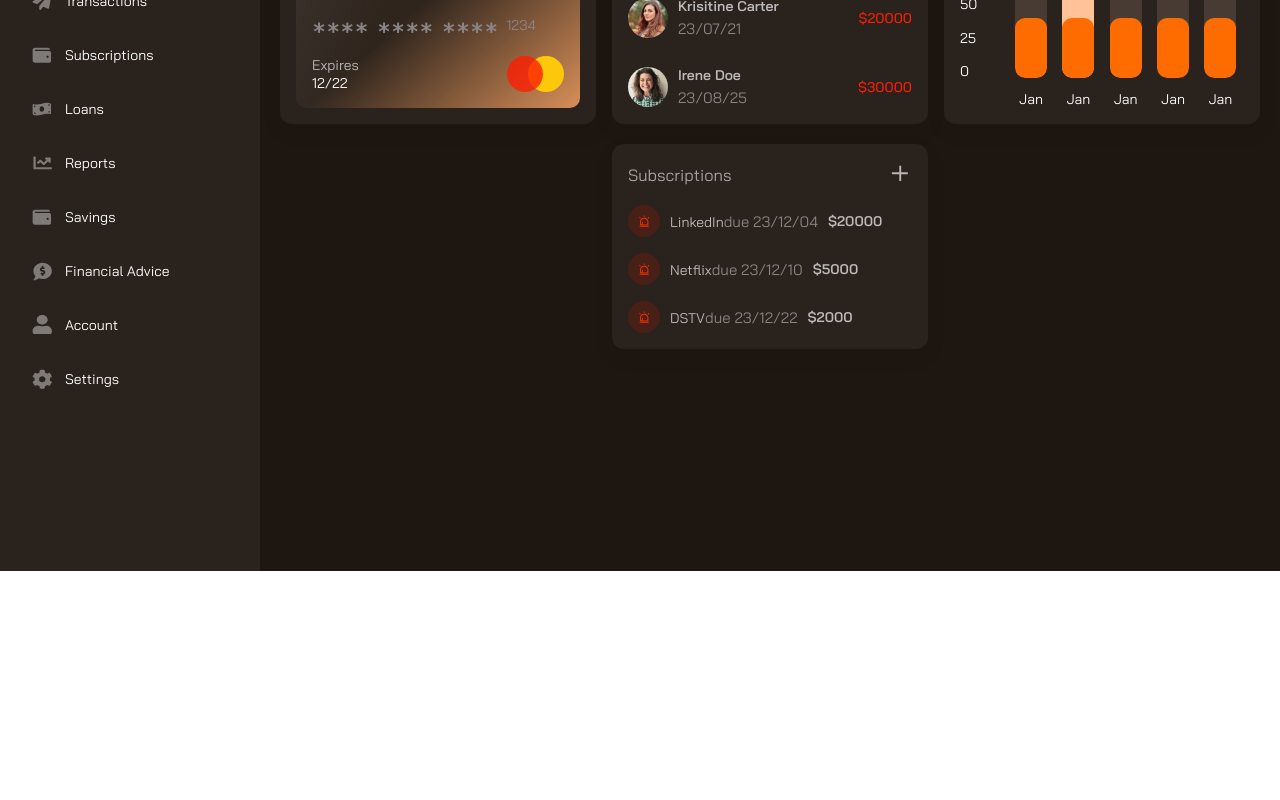
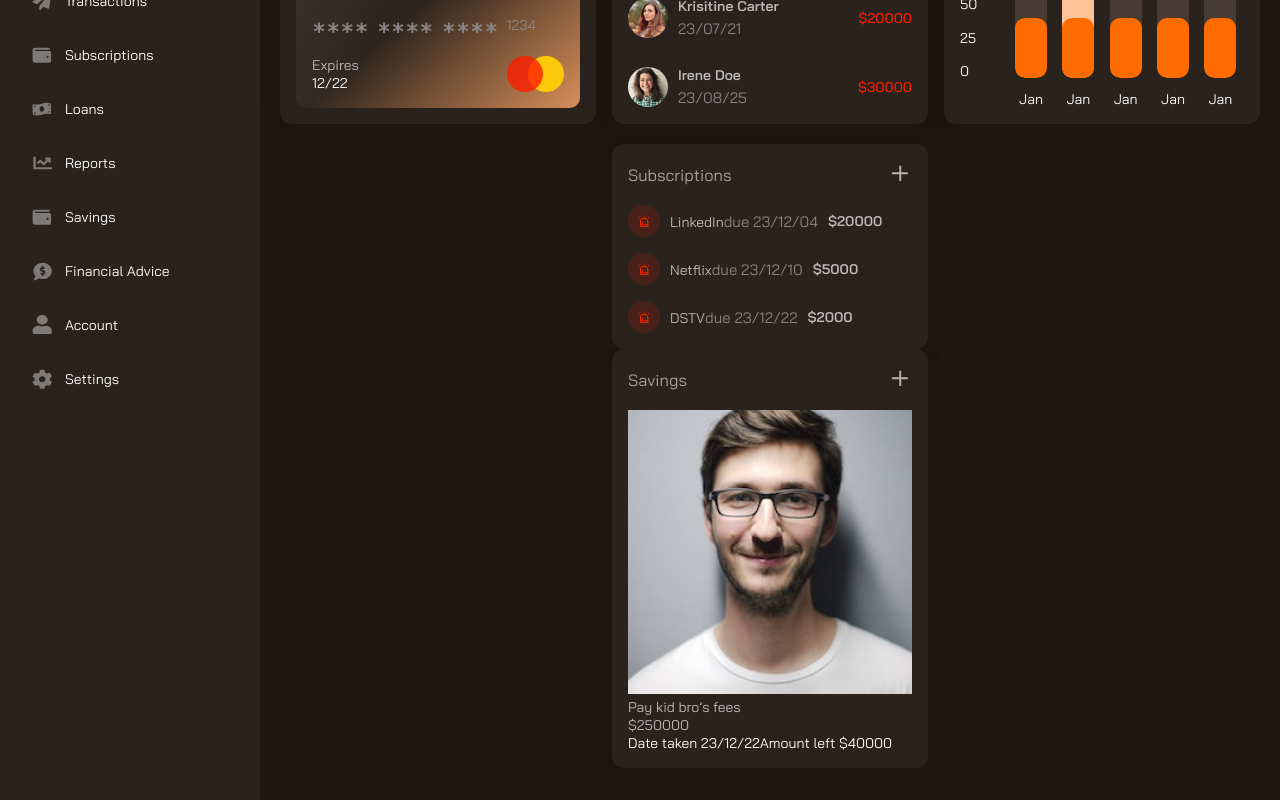
Before and after one commit to PetrTutikov/dash-learn, a React (Create React App) app: page / in a window 1280 px wide. Shown: the part 229-1029 px from the top of the page. Before the commit the page ends 800 px from the top, so only its background shows below. Built offline with nearby package versions, Linux system fonts and the light colour scheme.

Commit message:
сверстал скелет для компонета Savings https://youtu.be/UA8Sxk_mHb8?t=4018

```diff
--- a/src/components/Savings/Savings.jsx
+++ b/src/components/Savings/Savings.jsx
@@ -1,9 +1,54 @@
 import "./Savings.css"
+import { iconsImgs, personsImgs } from '../../utils/images'
+import { savings } from '../../data/data'
 
 const Savings = () => {
   return (
-    <div>
+    <div className="subgrid-two-item grid-common grid-c6">
+      <div className="grid-c-title">
+        <h3 className="grid-c-title-text">Savings</h3>
+        <button className="grid-c-title-icon">
+          <img src={iconsImgs.plus}/>
+        </button>
+      </div>
+      <div className="grid-c6-content">
+        <div className="grig-items">
+          {
+            savings.map((saving) => (
+              <div className="grid-item" key={saving.id}>
+                <div className="grid-item-top">
+                  <div className={"grid-item-top-l"}>
+                    <div className="avatar img-fit-cover">
+                      <img src={personsImgs.person_one}/>
+                    </div>
+                    <p className="text text-silver-v1">{saving.title}</p>
+                  </div>
+                  <div className="grid-item-top-r">
+                    <span className="text-silver-v1">
+                      ${saving.saving_amount}
+                    </span>
+                  </div>
+                </div>
+                <div className="grid-item-bottom">
+                  <div className="grid-item-badges">
+                    <span className="grid-item-badge">
+                      Date taken {saving.date_taken}
+                    </span>
+                    <span className="grid-item-badge">
+                      Amount left ${saving.amount_left}
+                    </span>
+                  </div>
+                  <div className="grid-item-progress">
+                    <div className="grid-item-fill">
 
+                    </div>
+                  </div>
+                </div>
+              </div>
+            ))
+          }
+        </div>
+      </div>
     </div>
   )
 }
```
